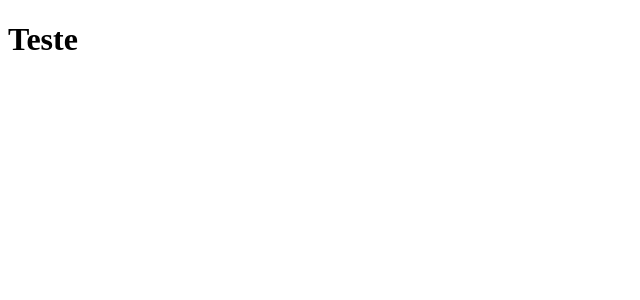
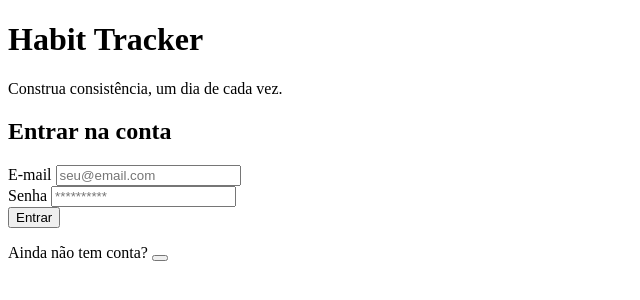
Before and after one commit to bielsilva001/habit-tracker, a plain HTML site: page index.html in a window 1280 px wide. Shown: the whole page, without its empty margins (0-640 px from the left). Drawn offline with Linux system fonts and the light colour scheme.

Commit message:
feature: Criando a pagina de login do app

```diff
--- a/index.html
+++ b/index.html
@@ -9,6 +9,82 @@
     <title>Habit Tracker</title>
 </head>
 <body>
-    <h1>Teste</h1>
+
+    <main class="auth-container">
+
+        <header class="auth-header">
+
+            <h1>Habit Tracker</h1>
+            <p>Construa consistência, um dia de cada vez.</p>
+
+        </header>
+
+        <!-- Formulario de Login -->
+        <section id="secao-login" class="auth-card">
+
+            <h2>Entrar na conta</h2>
+
+            <form id="form-login">
+
+                <div class="form-group">
+
+                    <label for="Login-email">E-mail</label>
+                    <input type="email" id="login-email" placeholder="seu@email.com" required>
+
+                </div>
+
+                <div class="form-group">
+
+                    <label for="Login-senha">Senha</label>
+                    <input type="password" id="login-senha" placeholder="**********" required>
+
+                </div>
+
+                <button type="submit" class="btn-primary">Entrar</button>
+
+            </form>
+
+            <p class="auth-switch">
+                Ainda não tem conta? <button type="button" id="btn-cadastro"></button>
+            </p>
+
+        </section>
+
+        <!-- Formulario de Cadastro(Oculto Inicialmente) -->
+
+        <section id="secao-cadastro" class="auth-card" hidden>
+
+            <h2>Criar nova conta</h2>
+
+            <form id="form-cadastro">
+
+                <div class="form-group">
+
+                    <label for="cadastro-nome">Nome completo</label>
+                    <input type="text" id="cadastro-nome" placeholder="Ex: João da Silva" required>
+
+                </div>
+
+                <div class="form-group">
+
+                    <label for="cadastro-email">E-mail</label>
+                    <input type="email" id="cadastro-email" placeholder="seu@email.com" required>
+
+                </div>
+
+                <div class="form-group">
+
+                    <label for="cadastro-senha">Senha</label>
+                    <input type="password" id="cadastro-senha" placeholder="Minimo 8 caracteres" minlength="8" required>
+
+                </div>
+
+                <button type="submit" class="btn-primary">Criar Conta</button>
+
+            </form>
+        </section>
+
+    </main>
+
 </body>
 </html>
```
